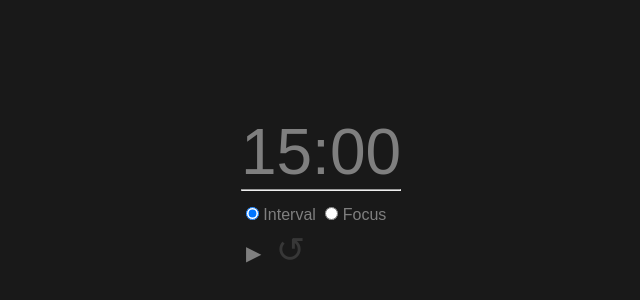
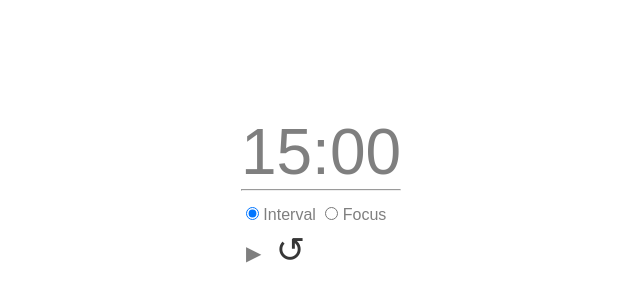
Before and after one commit to just-hugo/timer, a website: page index.html in a window 1280 px wide. Shown: the part 204-504 px from the top of the page, without its empty margins (319-959 px from the left). Drawn offline with Linux system fonts and the light colour scheme; a web font is replaced by a local one.

Commit message:
bg transparent

```diff
--- a/timer.css
+++ b/timer.css
@@ -12,12 +12,12 @@ body {
   display: flex;
   justify-content: center;
   align-items: center;
-  background-color: #191919;
+  background-color: transparent;
 }
 
 .container {
   color: #7f7f7f;
-  background-color: #191919;
+  background-color: transparent;
   border-style: none;
 }
 .sarpanch {
```
Also changed, not shown: package.json (added, +8 -0 lines).
